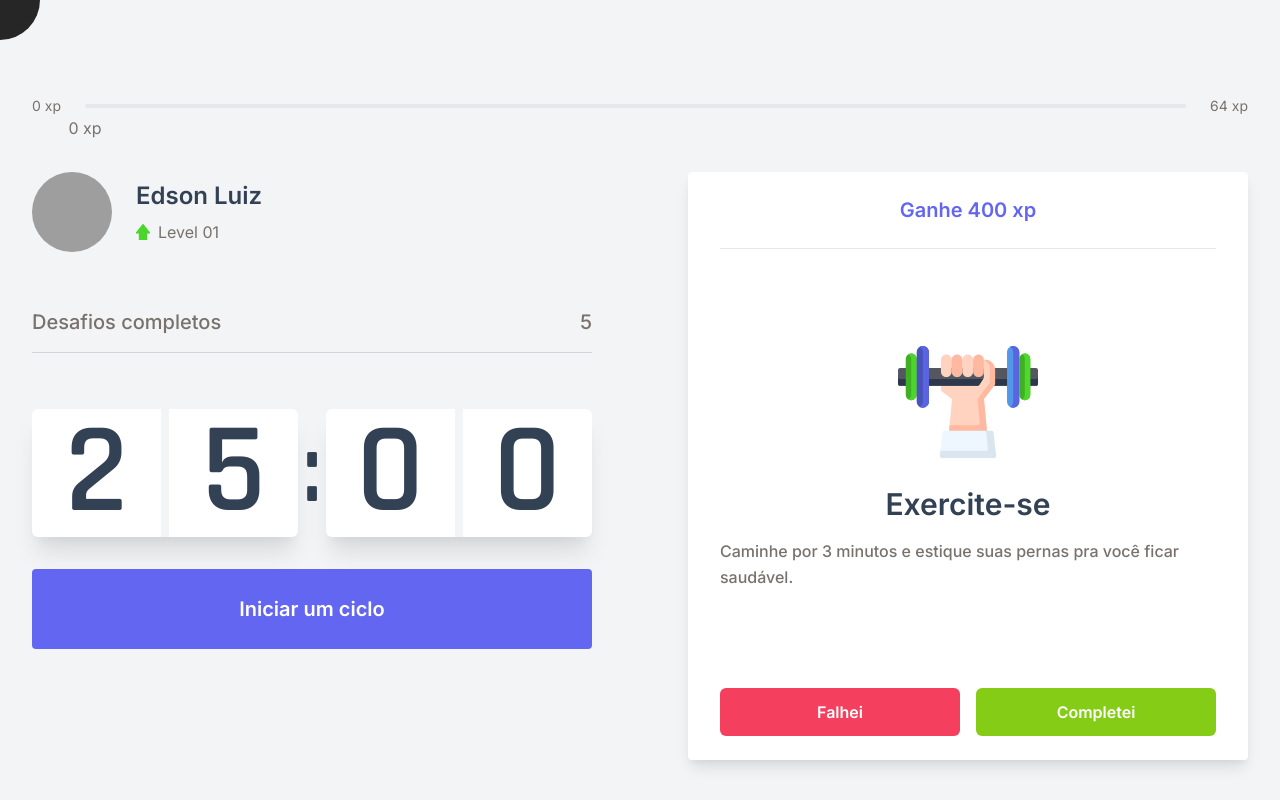
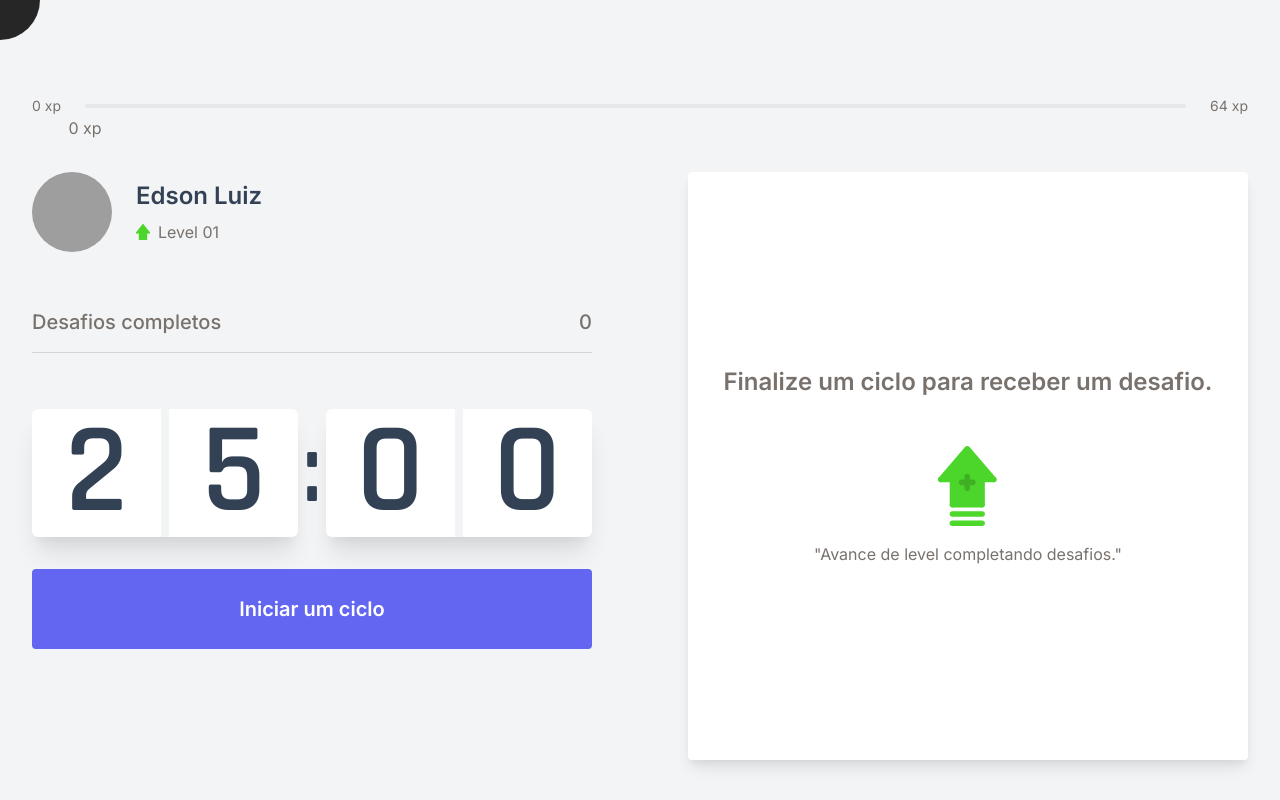
Before and after one commit to EdsonLuiz/pomoadoro, a Next.js app: page / in a window 1280 px wide. Built offline with nearby package versions, Linux system fonts and the light colour scheme; grey boxes are pictures that could not be loaded.

Commit message:
refactor: use data from Context

```diff
--- a/src/components/ChallengeBox.tsx
+++ b/src/components/ChallengeBox.tsx
@@ -1,3 +1,6 @@
+import { useContext } from "react"
+import { ChallengeContext } from "../contexts/ChallengesContext"
+import { Challenge } from "./interfaces/Challenge"
 
 interface ChanllengeBoxContainerProps {
   children: React.ReactNode,
@@ -9,15 +12,20 @@ interface ButtonProps {
   buttonText: String
 }
 
+interface CycleProps {
+  activeChallenge: Challenge
+}
+
 export function ChallengeBox() {
+  const {activeChallenge, resetChallenge} = useContext(ChallengeContext)
 
-  const hasActiveChallenge = true
+  const hasActiveChallenge = activeChallenge !== null
 
   return (
     <ChanllengeBoxContainer hasActiveChallenge={hasActiveChallenge} >
       {hasActiveChallenge
-        ? <CycleDown />
-        : <CycleUp />
+        ? <CycleDown activeChallenge={activeChallenge} />
+        : <CycleUp activeChallenge={activeChallenge} />
       }
 
 
@@ -37,7 +45,7 @@ function ChanllengeBoxContainer({children, hasActiveChallenge}: ChanllengeBoxCon
   </div>
 )}
 
-const CycleUp = () => (
+const CycleUp = ({activeChallenge}: CycleProps) => (
   <div className="text-center">
     <strong>
       Finalize um ciclo para receber um desafio.
@@ -49,20 +57,20 @@ const CycleUp = () => (
   </div>
 )
 
-const CycleDown = () => (
+const CycleDown = ({activeChallenge}: CycleProps) => (
   <div
     className="flex flex-col items-center h-full"
   >
     <header className="w-full px-8 pb-6 text-xl font-semibold text-center text-indigo-500 border-b border-gray-200 dark:text-blue-400">
-      Ganhe 400 xp
+      Ganhe {activeChallenge.amount} xp
     </header>
     <main className="flex flex-col items-center justify-center flex-1">
-      <img src="icons/body.svg" alt="A mão de uma pessoa segurando um equipamento de levantamento de peso"/>
+      <img src={`icons/${activeChallenge.type}.svg`} alt="A mão de uma pessoa segurando um equipamento de levantamento de peso"/>
       <strong className="mb-4 text-3xl font-semibold dark:text-white text-blueGray-700 mt-7">
         Exercite-se
       </strong>
       <p className="text-base leading-relaxed dark:text-gray-100">
-        Caminhe por 3 minutos e estique suas pernas pra você ficar saudável.
+        {activeChallenge.description}
       </p>
     </main>
     <footer className="grid w-full grid-cols-2 gap-4">
@@ -85,10 +93,11 @@ const Content = ({children}) => (
 )
 
 function Button({buttonText, failed = false}: ButtonProps) {
+  const {resetChallenge} = useContext(ChallengeContext)
   return (
     <button
       className={`flex items-center justify-center h-12 text-base font-semibold text-white rounded-md transition-colors duration-200 ${failed ? 'bg-rose-500 hover:bg-rose-600' : 'bg-lime-500 hover:bg-lime-600'} `}
-      onClick={()=>{}}
+      onClick={resetChallenge}
       type="button"
     >
       {buttonText}
--- a/src/components/CompletedChallenges.tsx
+++ b/src/components/CompletedChallenges.tsx
@@ -1,8 +1,12 @@
+import { useContext } from "react"
+import { ChallengeContext } from "../contexts/ChallengesContext"
+
 export function CompletedChallenges() {
+  const {challengeCompleted} = useContext(ChallengeContext)
   return (
     <div className="flex items-center justify-between pb-4 font-medium border-b border-gray-300 font-inter my-14 text-warmGray-500 dark:text-gray-100 ">
       <span className="text-lg sm:text-xl">Desafios completos</span>
-      <span className="text-lg sm:text-xl">5</span>
+      <span className="text-lg sm:text-xl">{challengeCompleted}</span>
     </div>
   )
 }
--- a/src/components/Countdown.tsx
+++ b/src/components/Countdown.tsx
@@ -1,4 +1,5 @@
-import React, { useEffect, useState } from "react";
+import React, { useContext, useEffect, useState } from "react";
+import { ChallengeContext } from "../contexts/ChallengesContext";
 import { Button } from "./Button";
 import { Actions } from "./interfaces/Actions";
 
@@ -6,6 +7,8 @@ let countdownTimeOut: NodeJS.Timeout;
 
 
 export function Countdown() {
+
+  const {startNewChallenge} = useContext(ChallengeContext)
 
   const [time, setTime] = useState(25 * 60)
   const [isActive, setIsActive] = useState(false)
@@ -39,6 +42,7 @@ export function Countdown() {
     } else if (isActive && time === 0) {
       setHasFinished(true)
       setIsActive(false)
+      startNewChallenge()
     }
   }, [isActive, time])
 
```
